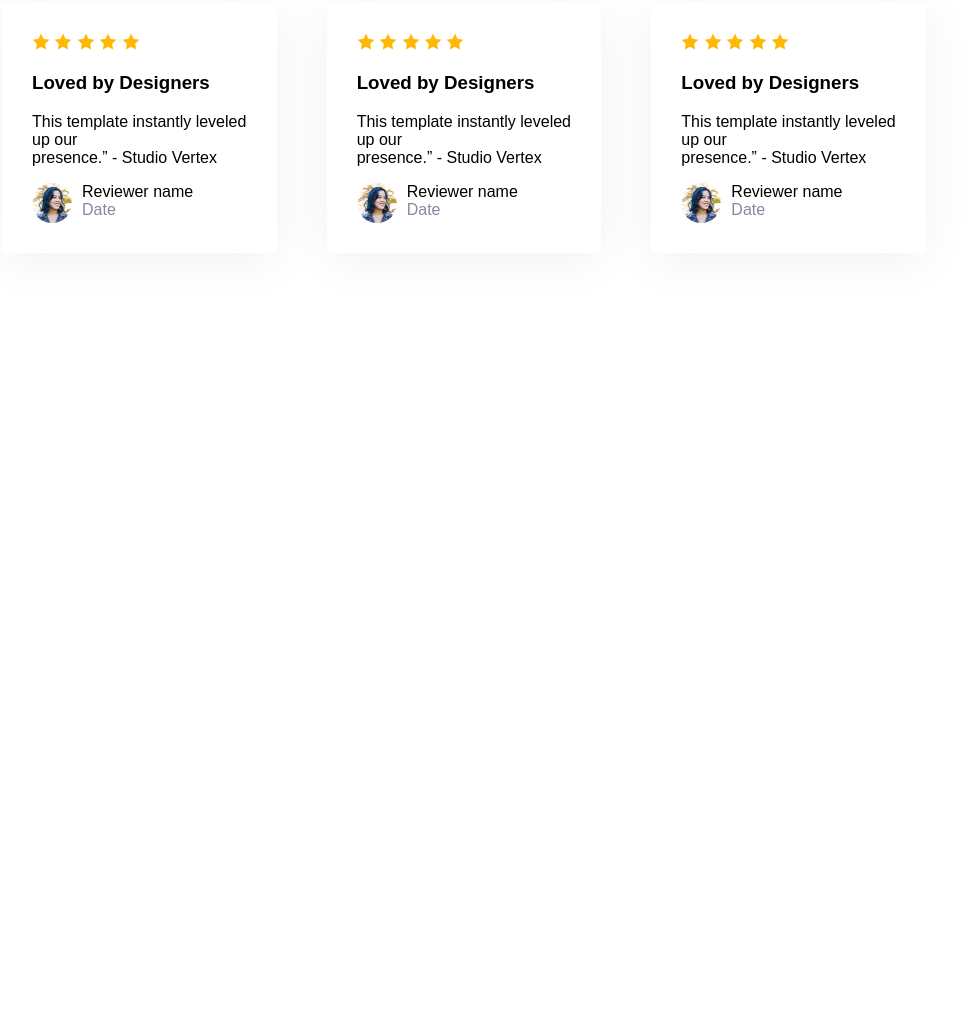
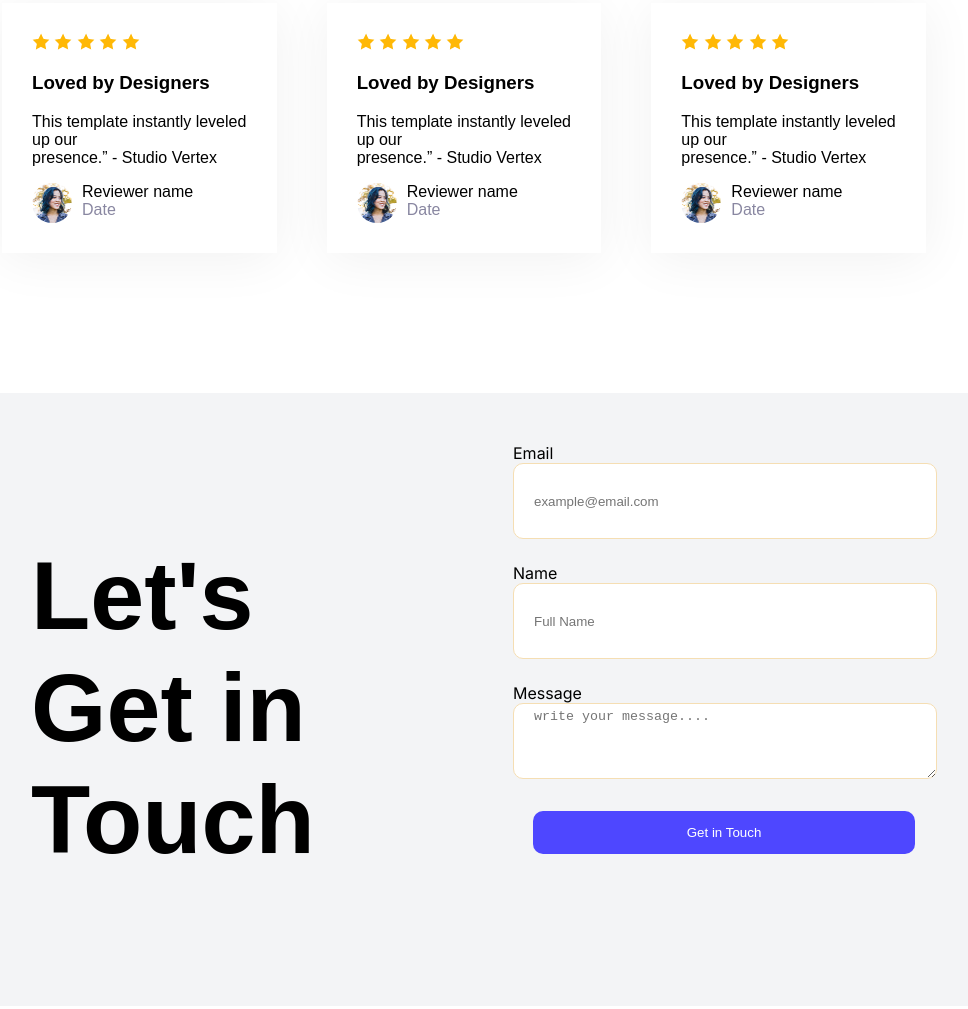
Before and after one commit to anjan0003/B12-Assignment-01-Anjan-Nandy, a plain HTML site: page index.html in a window 1280 px wide. Shown: the part 2191-3200 px from the top of the page, without its empty margins (177-1145 px from the left). Before the commit the page ends 2584 px from the top, so only its background shows below. Drawn offline with Linux system fonts and the light colour scheme.

Commit message:
added touch section

```diff
--- a/index.html
+++ b/index.html
@@ -129,7 +129,22 @@
             </div>
         </section>
 
-
+    <Section class="touch">
+        <div class="touch-column">
+            <h3 class="touch-title raleway-normal">Let's Get in <br>Touch</h3>
+        </div>
+        <div class="touch-column inter-normal">
+            <form id="input-id">
+                <label for="html">Email</label>
+                <input type="email" name="" id="" placeholder="example@email.com">
+                 <label for="html">Name</label>
+                <input type="text" name="" id="" placeholder="Full Name">
+                 <label for="html">Message</label>
+                <textarea name="" id="" cols="30" rows="20" placeholder="write your message...."></textarea>
+                <input type="submit" value="Get in Touch">
+            </form>
+        </div>
+    </Section>
     </main>
 
 
--- a/style.css/style.css
+++ b/style.css/style.css
@@ -197,3 +197,46 @@ text-align: left;
 
 
 }
+
+
+
+/* Let’s Get in Touch(form) styles */
+
+.touch{
+    padding: 50px 200px;
+    display: flex;
+    gap: 100px;
+    background-color: #f3f4f6;
+ }
+.touch-title{
+             font-size: 97px;
+             font-weight: bold;
+             margin-bottom: 80px;
+}
+.touch-column{
+    width: 50%;
+
+ }
+
+
+
+ #input-id input[type="text"], input[type="Email"],textarea {
+    height: 64px;
+    border-radius: 10px;
+    background-color: white;
+    display: block;
+    width: 100%;
+    padding: 5px 20px;
+    margin-bottom: 24px;
+    border: 1px solid wheat;
+ }
+input[type=submit] {
+  width: 100%;
+  background-color: #4E47FF;
+  color: white;
+  padding: 14px 20px;
+  margin: 8px 20px;
+  border: none;
+  border-radius: 10px;
+
+}
```
